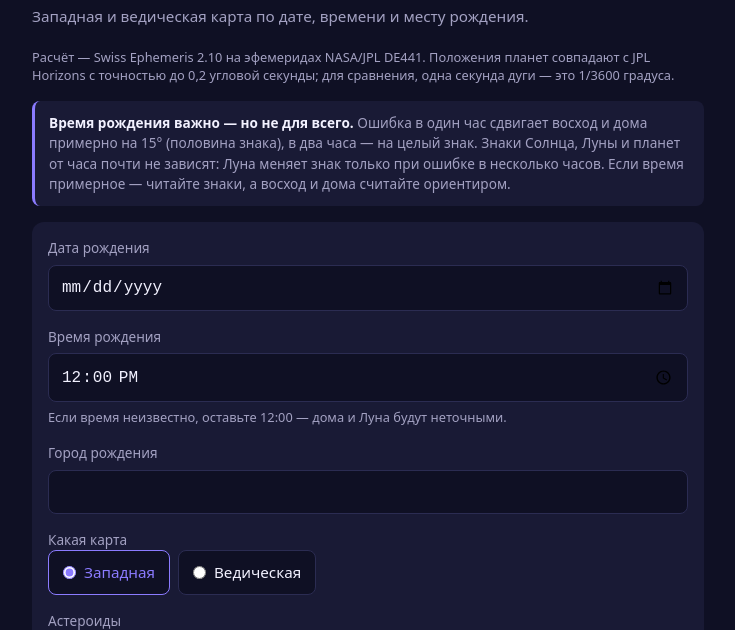
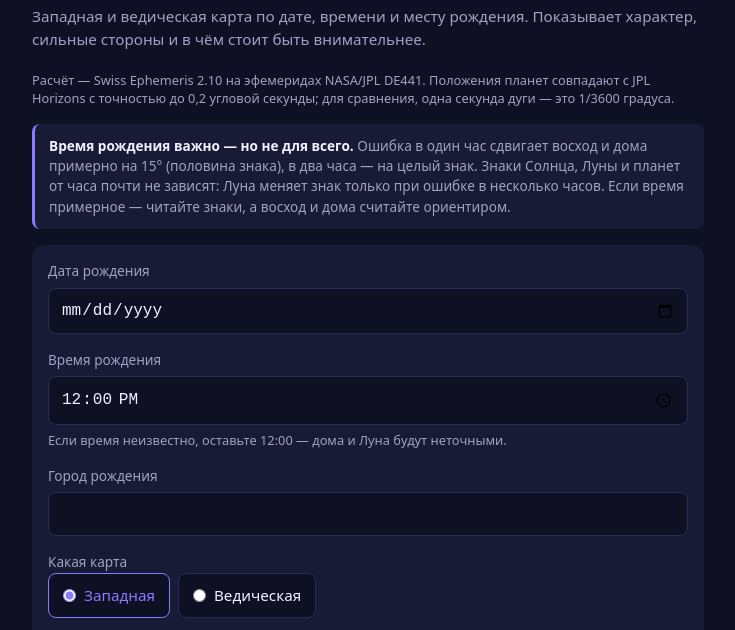
Before and after one commit to Olegborodko/test, a website: page index.html in a window 1280 px wide. Both pictures are taken after a click on the tab "Карта". Shown: the part 143-773 px from the top of the page, without its empty margins (272-1007 px from the left). Drawn offline with Linux system fonts and the light colour scheme; no server answers.

Commit message:
Give every tab its own title and short description
The heading area now follows the selected tab, so each page says what it
shows and why to fill the form instead of showing the natal chart title only.

```diff
--- a/assets/js/main.js
+++ b/assets/js/main.js
@@ -92,6 +92,29 @@ const partnerInputs = hasDom ? [...document.querySelectorAll('[name^="partner"]'
 const tabs = hasDom ? document.querySelectorAll('.tab') : [];
 const chartOnlyBlocks = hasDom ? document.querySelectorAll('[data-chart-only]') : [];
 
+const pageTitle = hasDom ? document.querySelector('.page__header h1') : null;
+const pageLead = hasDom ? document.querySelector('.page__header .page__lead') : null;
+
+// Each tab explains itself: what this page is for and why to fill the form.
+const PAGE_COPY = {
+  chart: {
+    title: 'Натальная карта',
+    lead: 'Западная и ведическая карта по дате, времени и месту рождения. Показывает характер, сильные стороны и в чём стоит быть внимательнее.',
+  },
+  forecast: {
+    title: 'Прогноз',
+    lead: 'Что происходит в жизни сейчас. Сравнивает вашу карту с нынешним положением планет — на неделю, месяц или год вперёд.',
+  },
+  synastry: {
+    title: 'Совместимость',
+    lead: 'Насколько два человека подходят друг другу: сравнивает две карты, находит общие точки и считает процент совпадения.',
+  },
+  solar: {
+    title: 'Соляр',
+    lead: 'Тема года вперёд: карта на момент, когда Солнце возвращается в ту точку, где было при рождении, — это происходит в день рождения.',
+  },
+};
+
 let mode = 'chart';
 
 function setMode(next) {
@@ -101,6 +124,9 @@ function setMode(next) {
     tab.classList.toggle('tab--active', active);
     tab.setAttribute('aria-selected', String(active));
   }
+  const copy = PAGE_COPY[next] || PAGE_COPY.chart;
+  if (pageTitle) pageTitle.textContent = copy.title;
+  if (pageLead) pageLead.textContent = copy.lead;
   if (periodField) periodField.hidden = next !== 'forecast';
   if (partnerField) partnerField.hidden = next !== 'synastry';
   if (solarField) solarField.hidden = next !== 'solar';
--- a/index.html
+++ b/index.html
@@ -15,7 +15,7 @@
       <button class="tab" type="button" role="tab" aria-selected="false" data-mode="solar">Соляр</button>
     </nav>
 
-    <header class="page__header" data-chart-only>
+    <header class="page__header">
       <h1>Натальная карта</h1>
       <p class="page__lead">Западная и ведическая карта по дате, времени и месту рождения.</p>
     </header>
```
